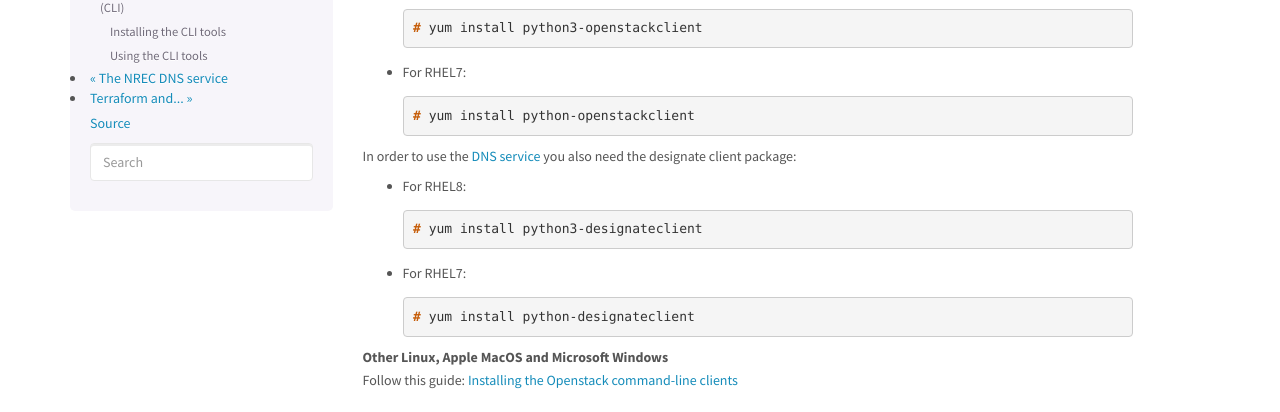
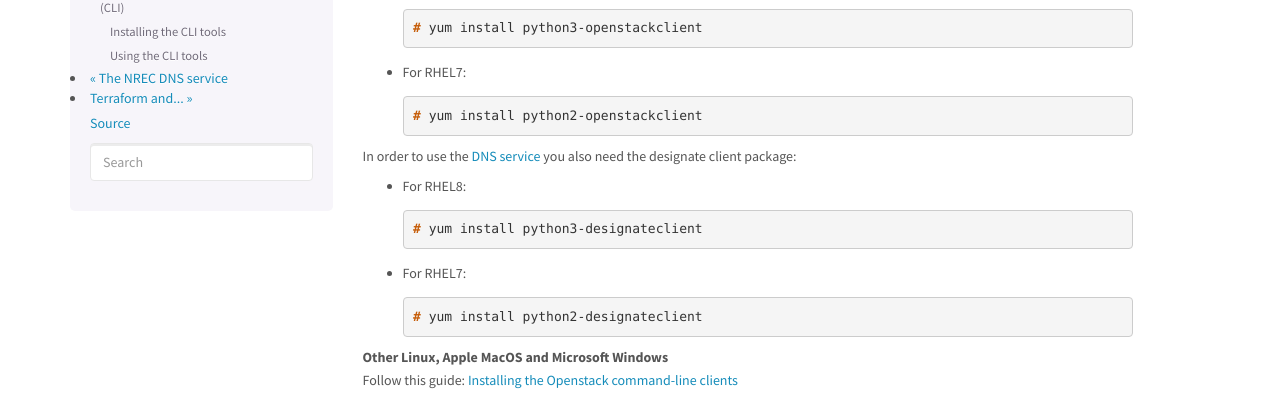
Before and after one commit to norcams/docs-enduser, a Sphinx documentation site: the page built from docs/api.rst, in a window 1280 px wide and 900 px high, scrolled down 950 px. Shown: the part 152-564 px from the top of the window. Built offline with Sphinx 7.4.7, drawn with Linux system fonts in a browser that asks for light colours.

Commit message:
python2 for rhel

```diff
--- a/docs/api.rst
+++ b/docs/api.rst
@@ -79,7 +79,7 @@ natively on some Linux distributions.
 
     .. code-block:: console
 
-      # yum install python-openstackclient
+      # yum install python2-openstackclient
 
   In order to use the `DNS service`_ you also need the designate
   client package:
@@ -94,7 +94,7 @@ natively on some Linux distributions.
 
     .. code-block:: console
 
-      # yum install python-designateclient
+      # yum install python2-designateclient
 
 
 **Other Linux, Apple MacOS and Microsoft Windows**
```
